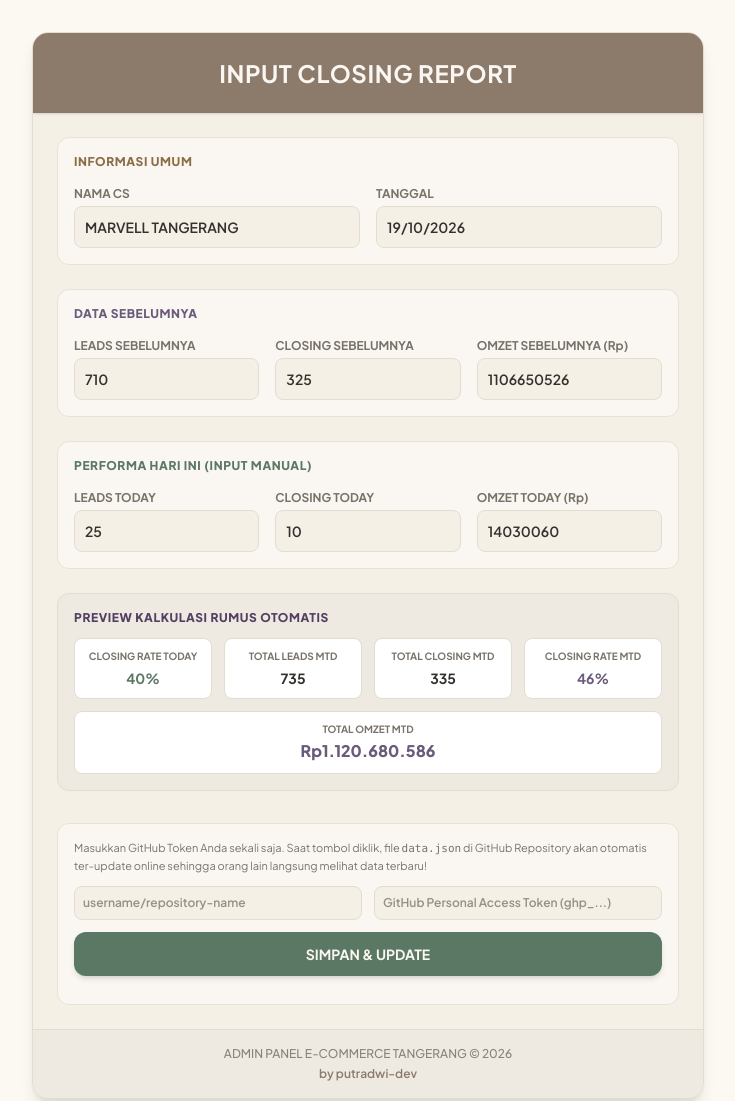
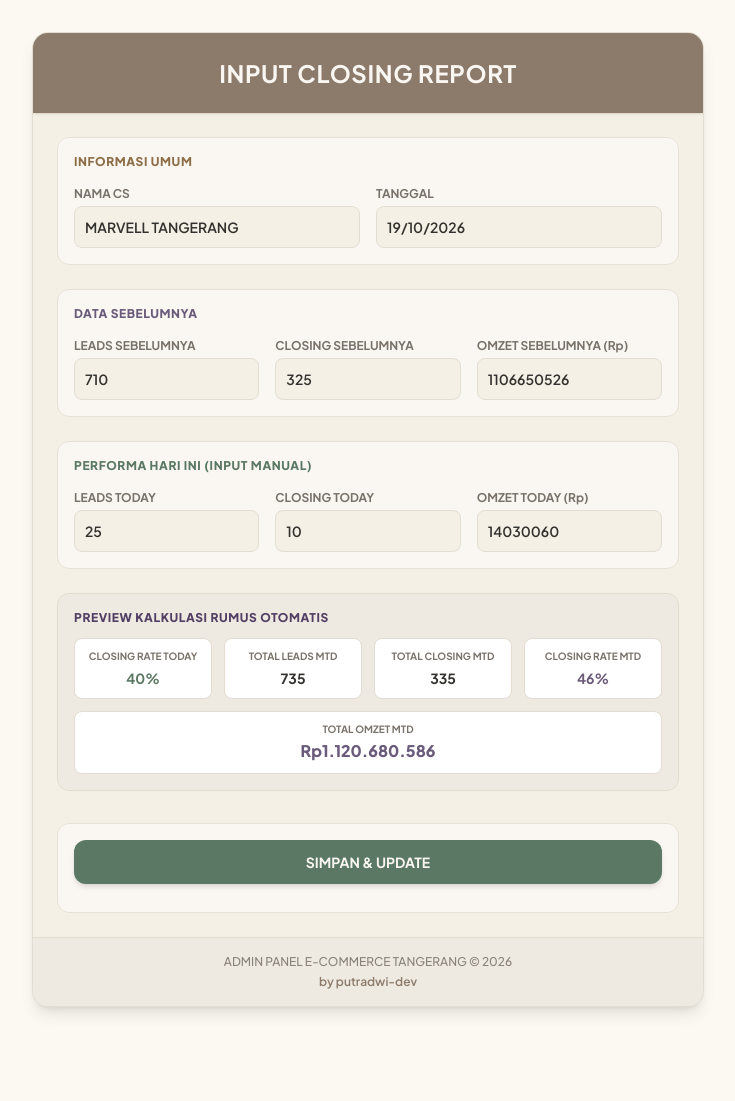
Before and after one commit to putradwi-dev/dashboardclosingreport, a plain HTML site: page admin.html in a window 1280 px wide. Shown: the top 1101 px of the page, without its empty margins (272-1007 px from the left). After the commit the page ends 1039 px from the top, so only its background shows below. Drawn offline with nearby package versions, Linux system fonts and the light colour scheme.

Commit message:
Update admin.html

```diff
--- a/admin.html
+++ b/admin.html
@@ -104,11 +104,6 @@
             <div class="space-y-4 pt-2">
                 <!-- Opsi 1: Direct GitHub Commit API (Opsional) -->
                 <div class="bg-[#FAF7F2] p-4 rounded-xl border border-[#E8E1D5] space-y-3">
-                    <p class="text-[11px] text-[#78726A]">Masukkan GitHub Token Anda sekali saja. Saat tombol diklik, file <code>data.json</code> di GitHub Repository akan otomatis ter-update online sehingga orang lain langsung melihat data terbaru!</p>
-                    <div class="grid grid-cols-1 md:grid-cols-2 gap-3">
-                        <input type="text" id="gh_repo" placeholder="username/repository-name" class="bg-[#F5F0E6] border border-[#E3DCD0] rounded-lg p-2 text-xs font-semibold text-[#33312E]">
-                        <input type="password" id="gh_token" placeholder="GitHub Personal Access Token (ghp_...)" class="bg-[#F5F0E6] border border-[#E3DCD0] rounded-lg p-2 text-xs font-semibold text-[#33312E]">
-                    </div>
                     <button type="button" id="githubUpdateBtn" class="w-full bg-[#5A7863] hover:bg-[#496351] text-[#FAF7F2] font-bold py-3 px-4 rounded-xl shadow-md transition duration-200 text-sm flex items-center justify-center gap-2">
                         SIMPAN & UPDATE
                     </button>
```
